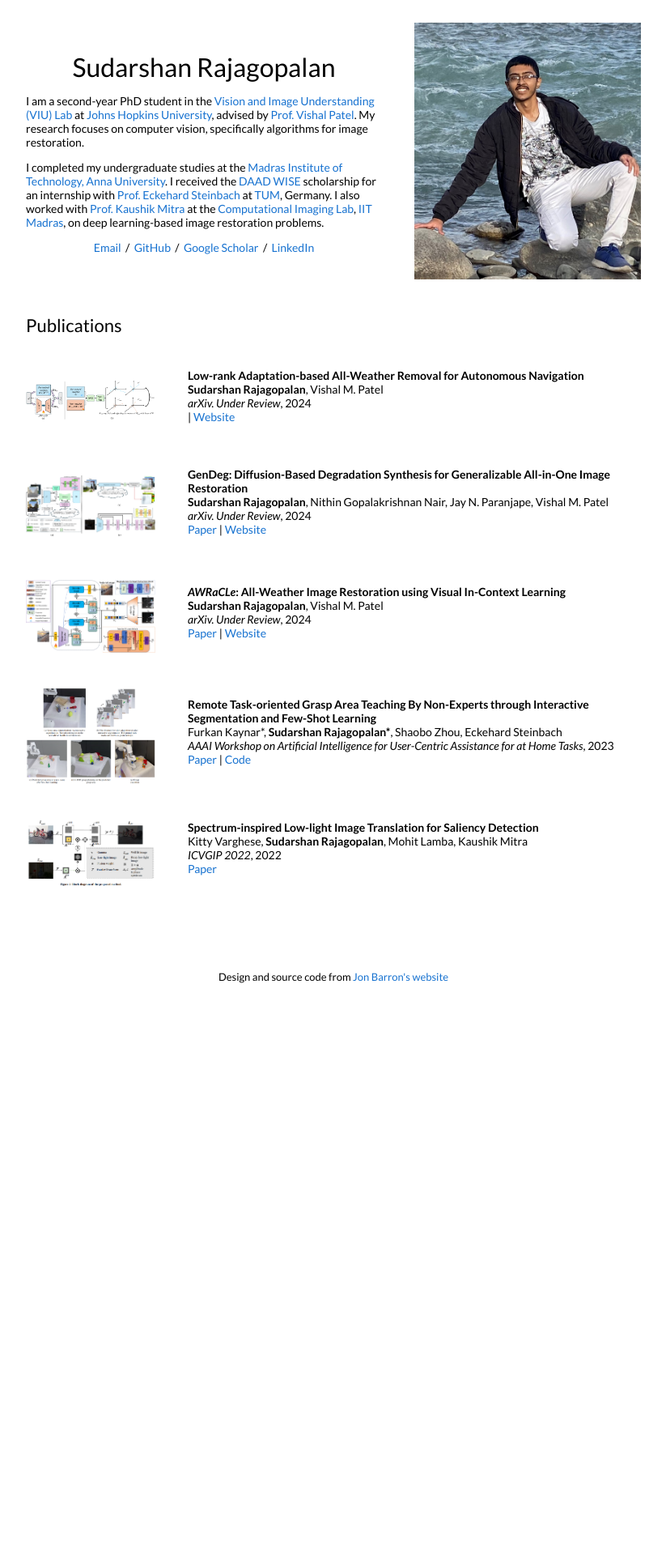
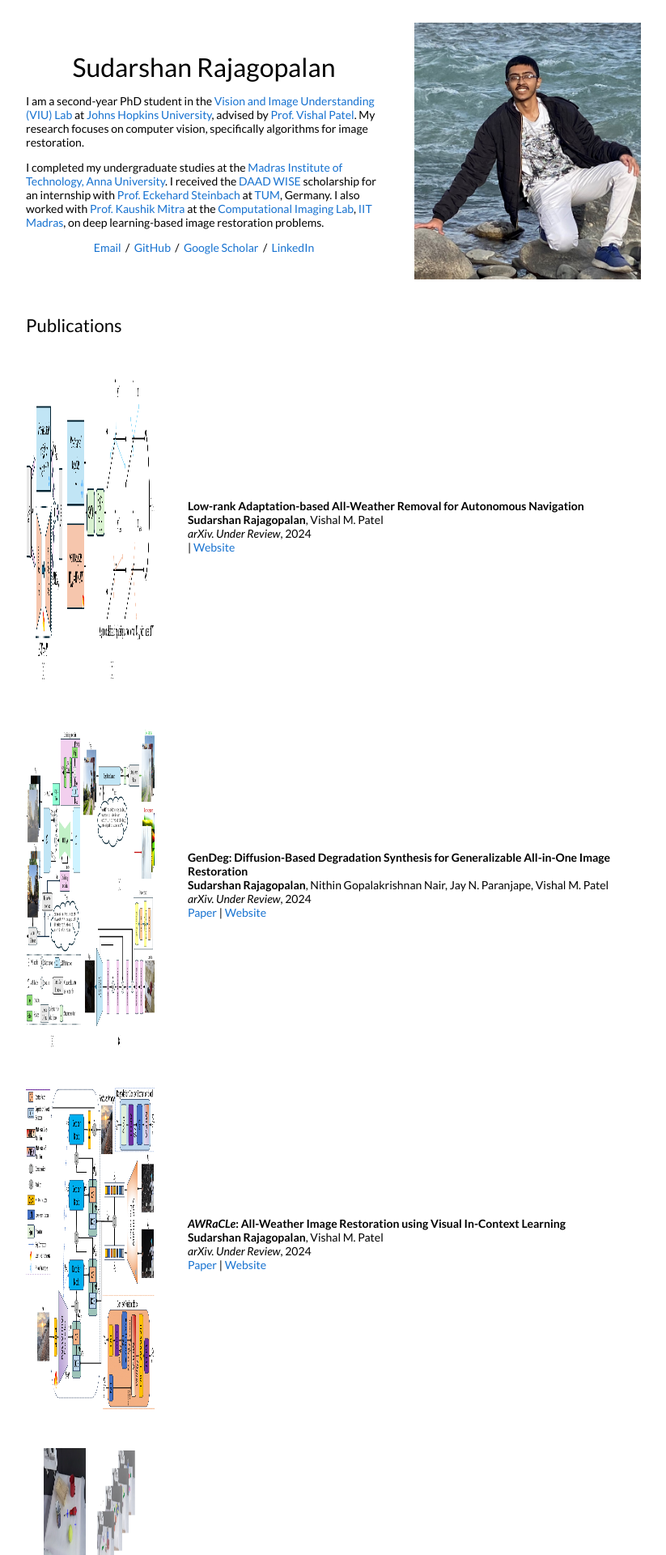
Before and after one commit to sudraj2002/sudraj2002.github.io, a Jekyll site: the page built from _posts/2024-11-27-loraa.md, in a window 1280 px wide. Shown: the top 1920 px of the page at 81% size, without its empty margins (228-1051 px from the left). Built offline with Jekyll 4.4.1, drawn with Linux system fonts in a browser that asks for light colours; before the commit the page ends 1235 px from its top, so only the background shows below that.

Commit message:
chenaged size

```diff
--- a/_layouts/default.html
+++ b/_layouts/default.html
@@ -82,7 +82,7 @@
           {% if cat == 'research' %}
           <tr>
             <td style="padding:2.5%;width:25%;vertical-align:middle;min-width:120px">
-              <img src="/{{post.image}}" alt="project image" style="width:auto; height:auto; max-width:100%;" />
+              <img src="/{{post.image}}" alt="project image" style="width:400px; height:400px; max-width:100%;" />
             </td>
             <td style="padding:2.5%;width:75%;vertical-align:middle">
               <h3>{{post.title}}</h3>
```
